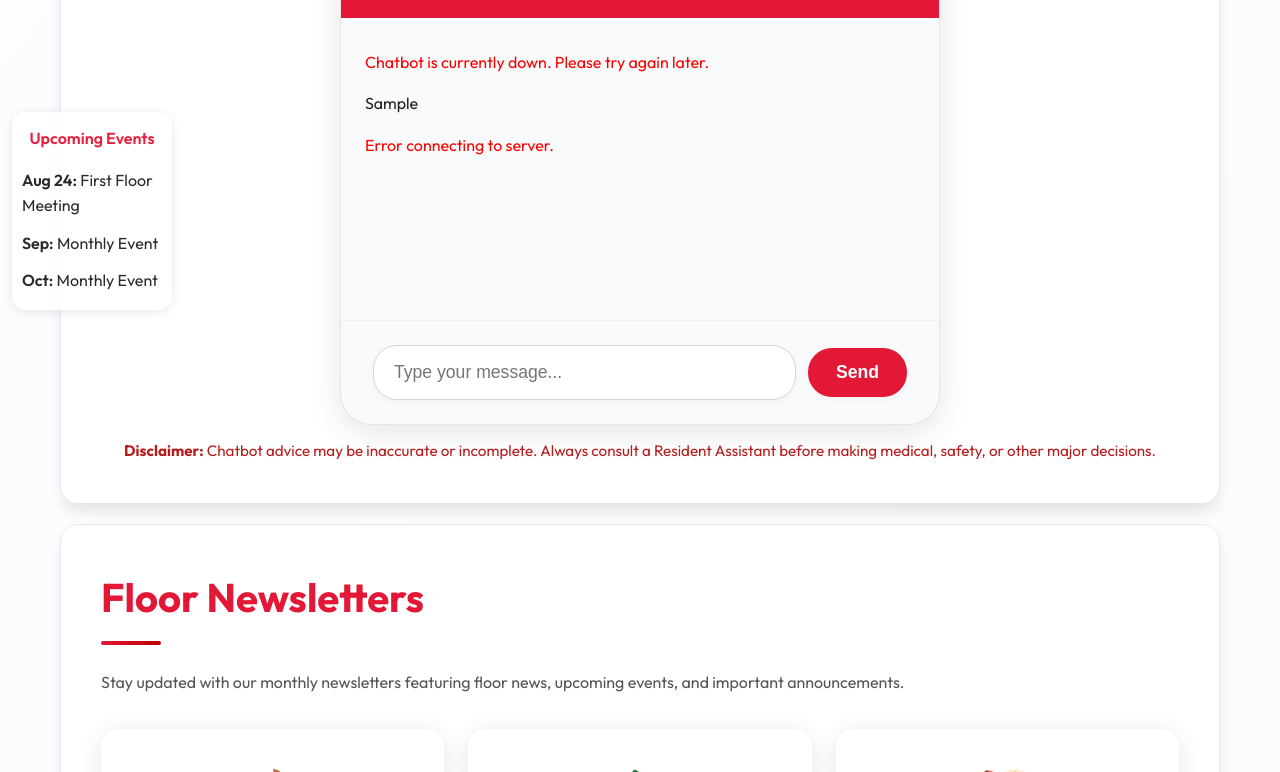
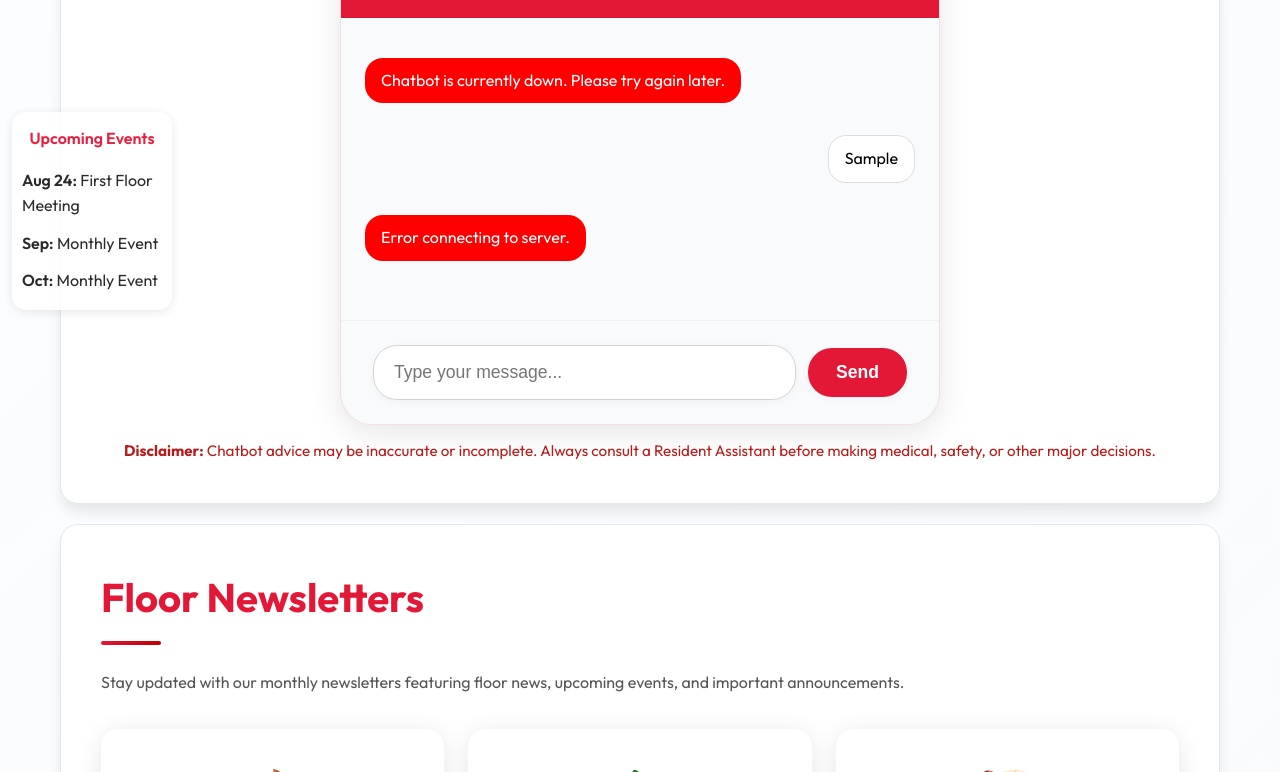
Before and after one commit to black1172/drackett_floor3.github.io, a plain HTML site: page index.html in a window 1280 px wide. Both pictures are taken after typing "Sample" into the empty fields and a click on the button "Send". Shown: the part 3012-3784 px from the top of the page. Drawn offline with Linux system fonts and the light colour scheme; no server answers.

Commit message:
added chat bubble back

```diff
--- a/stylesheet.css
+++ b/stylesheet.css
@@ -871,5 +871,24 @@
         }
 
         .bot-message {
-          color: red;
+          background: red;
+          color: white;
+          padding: 10px 16px;
+          border-radius: 18px;
+          margin: 8px 0;
+          max-width: 70%;
+          align-self: flex-start;
+          display: inline-block;
         }
+
+        .user-message {
+          background: white;
+          color: black;
+          padding: 10px 16px;
+          border-radius: 18px;
+          margin: 8px 0;
+          max-width: 70%;
+          align-self: flex-end;
+          display: inline-block;
+          border: 1px solid #ddd;
+        }
```
